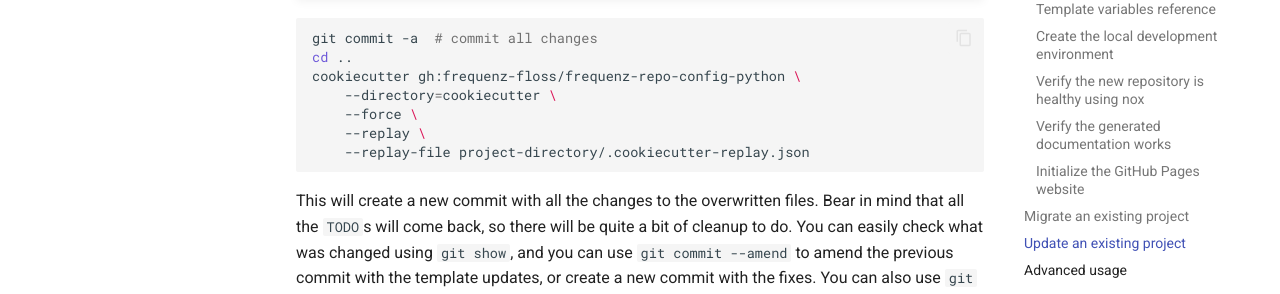
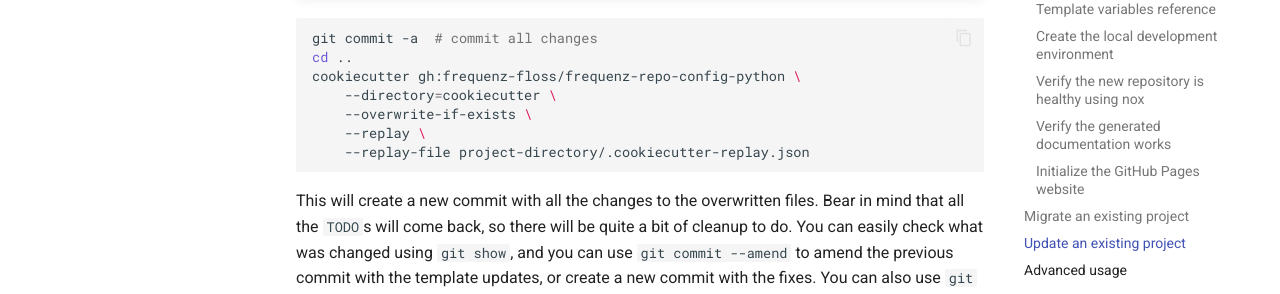
Before and after one commit to frequenz-floss/frequenz-repo-config-python, an MkDocs documentation site: the page built from docs/index.md, in a window 1280 px wide and 900 px high, scrolled down 4732 px. Shown: the part 155-449 px from the top of the window. Built offline with MkDocs 1.6.1 and Material for MkDocs 9.7.7, drawn with Linux system fonts in a browser that asks for light colours; comment, search, counter and statistics services are not loaded; the version menu is left out.

Commit message:
Use the correct cookiecutter overwrite option
The --force was for an older version of cookiecutter.

Signed-off-by: Leandro Lucarella <luca-frequenz@llucax.com>

````diff
--- a/docs/index.md
+++ b/docs/index.md
@@ -200,7 +200,7 @@ git commit -a  # commit all changes
 cd ..
 cookiecutter gh:frequenz-floss/frequenz-repo-config-python \
     --directory=cookiecutter \
-    --force \
+    --overwrite-if-exists \
     --replay \
     --replay-file project-directory/.cookiecutter-replay.json
 ```
````
